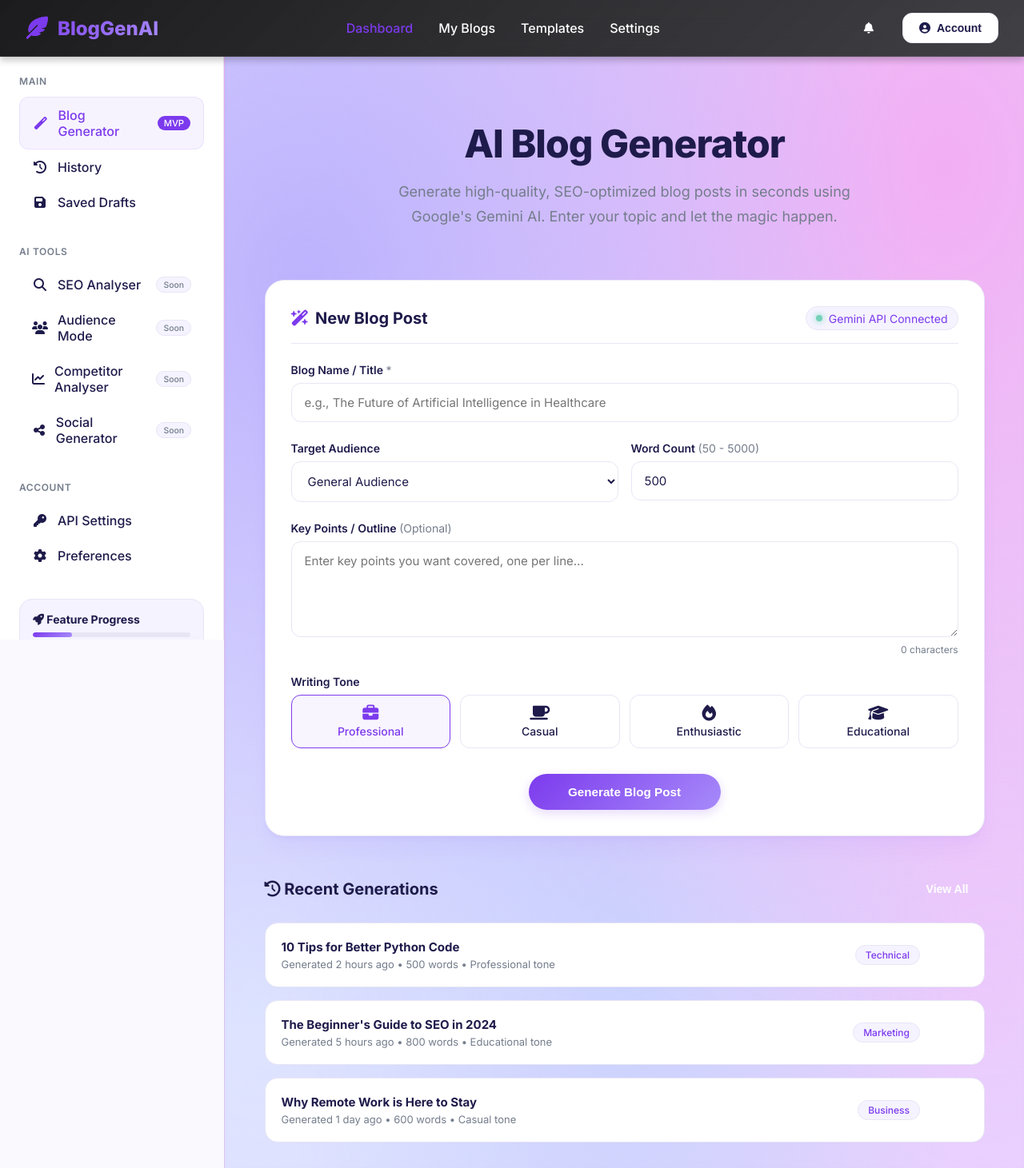
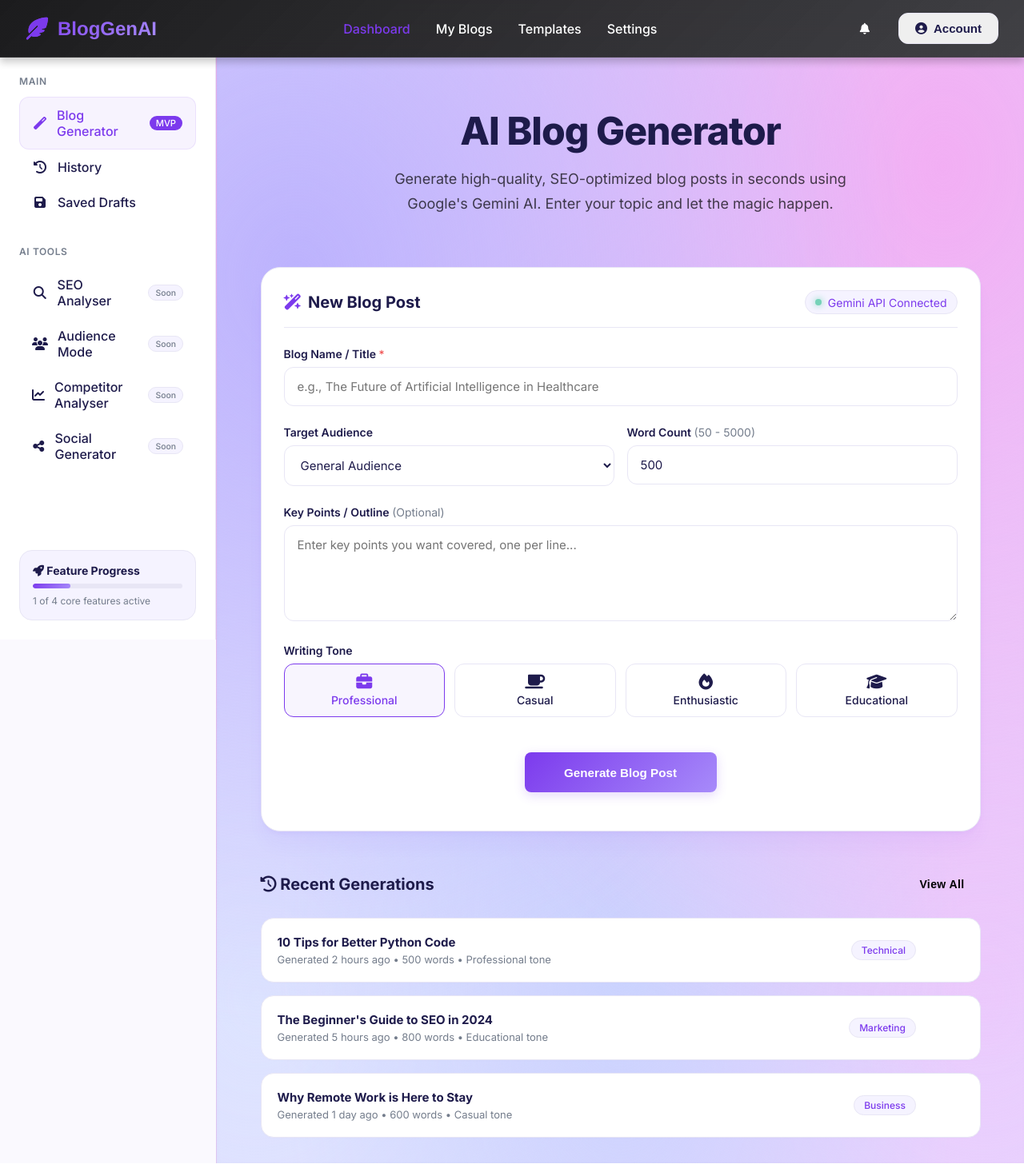
Before and after one commit to jerisham/blog-generator-ai, a Django app: page / in a window 1280 px wide. Shown: the whole page at 80% size. Run offline with Django 5.2, Linux system fonts and the light colour scheme; some libraries are stand-ins or nearby versions.

Commit message:
Refactor styles and update HTML structure

```diff
--- a/templates/index.html
+++ b/templates/index.html
@@ -52,7 +52,7 @@
             backdrop-filter: blur(25px);
             -webkit-backdrop-filter: blur(25px);
             border-bottom: none;
-            box-shadow: 0 5px 8px rgba(0, 0, 0, 0.2);
+            box-shadow: 0 6px 9px rgba(0, 0, 0, 0.2);
             border-bottom: 1px solid rgba(255, 255, 255, 0.12);
             z-index: 1000;
             display: flex;
@@ -64,7 +64,8 @@
             align-items: center;
             gap: 0.75rem;
             font-size: 1.5rem;
-            font-weight: 800;
+            font-weight: 600;
+            font-family: Helvetica;
             background: var(--gradient-1);
             -webkit-background-clip: text;
             background-clip: text;
@@ -102,27 +103,33 @@
             box-shadow: 0 6px 20px rgba(124, 58, 237, 0.25);
         }
         .btn-secondary {
-            background: var(--bg-card);
             color: var(--text-primary);
             border: 1px solid var(--border);
+            font-size: 15px;
         }
         .btn-secondary:hover {
-            background: var(--bg-input);
             color: var(--primary);
-            border-color: var(--primary-light);
+            border-color: var(--primary);
         }
         .btn-ghost {
             color: white;
             background: transparent;
+            size: 15px;
         }
         .btn-ghost:hover { color: var(--primary);}
+        .btn-view {
+            color: black;
+            letter-spacing: 0.4px;
+            background: transparent;
+            size: 15px;
+        }
         .main-container {
             display: flex;
             margin-top: 70px;
             min-height: calc(100vh - 70px);
         }
         .sidebar {
-            width: 280px;
+            width: 270px;
             background: var(--bg-card);
             border-right: 1px solid var(--border);
             padding: 1.5rem;
@@ -208,10 +215,10 @@
         }
         .feature-progress p { font-size: 0.75rem; color: var(--text-muted); }
         .content {
-            margin-left: 280px;
+            margin-left: 270px;
             flex: 1;
             padding: 2rem;
-            max-width: calc(100% - 280px);
+            max-width: calc(100% - 270px);
             background-color: #e3dcff; /* Deeper base lavender */
             background-image:
                 radial-gradient(at 10% 20%, rgba(186, 176, 253, 0.95) 0px, transparent 60%),  /* Vibrant Periwinkle Blue */
@@ -225,7 +232,7 @@
         }
         .hero {
             text-align: center;
-            padding: 3rem 0 2rem;
+            padding: 2rem 0 2rem;
             margin-bottom: 2rem;
         }
         .hero h1 {
@@ -237,7 +244,7 @@
         }
         .hero p {
             font-size: 1.125rem;
-            color: var(--text-muted);
+            color: rgba(0, 0, 0, 0.7);
             max-width: 600px;
             margin: 0 auto;
             line-height: 1.7;
@@ -246,7 +253,7 @@
             background: var(--bg-card);
             border: 1px solid var(--border);
             border-radius: 1.5rem;
-            padding: 2rem;
+            padding: 1.75rem;
             max-width: 900px;
             margin: 0 auto;
             box-shadow: var(--shadow-glow);
@@ -298,6 +305,7 @@
             color: var(--text-primary);
         }
         .form-label span { color: var(--text-muted); font-weight: 400; }
+        .form-label span.required { color: var(--error); font-weight: 400; }
         .form-input, .form-textarea, .form-select {
             width: 100%;
             padding: 0.875rem 1rem;
@@ -365,10 +373,11 @@
         }
         .generate-btn {
             width: auto;
+            height: 50px;
             min-width: 240px;
             padding: 0.875rem 2.5rem;
             font-size: 0.95rem;
-            border-radius: 50px;
+            border-radius: 8px;
             display: inline-flex;
             justify-content: center;
             align-items: center;
@@ -435,12 +444,14 @@
             color: var(--text-primary);
         }
         .output-content h1, .output-content h2, .output-content h3 {
-            color: var(--primary-dark);
-            margin: 1.5rem 0 0.75rem;
+            color: black;
+            margin-top: 0px !important;
+            margin-bottom: 4px !important;
+            line-height: 1.2 !important;
         }
         .output-content p { margin-bottom: 1rem; }
         .output-content ul, .output-content ol {
-            margin-left: 1.5rem;
+            margin-left: 1rem;
             margin-bottom: 1rem;
         }
         .history-section {
@@ -508,7 +519,7 @@
         }
         .toast.success { border-color: var(--success); }
         .toast.error { border-color: var(--error); }
-        @media (max-width: 1024px) {
+        @media (max-width: 900px) {
             .sidebar { transform: translateX(-100%); }
             .content { margin-left: 0; max-width: 100%; }
             .tone-grid { grid-template-columns: repeat(2, 1fr); }
@@ -591,18 +602,6 @@
                 </a>
             </div>
 
-            <div class="sidebar-section">
-                <div class="sidebar-title">Account</div>
-                <a href="#" class="sidebar-item">
-                    <i class="fas fa-key"></i>
-                    API Settings
-                </a>
-                <a href="#" class="sidebar-item">
-                    <i class="fas fa-cog"></i>
-                    Preferences
-                </a>
-            </div>
-
             <div class="feature-progress">
                 <h4><i class="fas fa-rocket"></i> Feature Progress</h4>
                 <div class="progress-bar">
@@ -629,7 +628,7 @@
 
                 <form id="blogForm" onsubmit="return false;">
                     <div class="form-group">
-                        <label class="form-label">Blog Name / Title <span>*</span></label>
+                        <label class="form-label">Blog Name / Title <span class="required">*</span></label>
                         <input type="text" class="form-input" id="topic" placeholder="e.g., The Future of Artificial Intelligence in Healthcare" required>
                     </div>
 
@@ -653,7 +652,6 @@
                     <div class="form-group">
                         <label class="form-label">Key Points / Outline <span>(Optional)</span></label>
                         <textarea class="form-textarea" id="outline" placeholder="Enter key points you want covered, one per line..."></textarea>
-                        <div class="char-count"><span id="outlineCount">0</span> characters</div>
                     </div>
 
                     <div class="form-group">
@@ -678,7 +676,7 @@
                         </div>
                     </div>
 
-                    <div class="btn-container">
+                    <div class="btn-container" style="margin-top: 2.75rem; margin-bottom: 1.25rem;">
                         <button type="button" class="btn generate-btn" id="generateBtn">
                             <span class="spinner"></span>
                             <span class="btn-text">Generate Blog Post</span>
@@ -708,7 +706,7 @@
             <div class="history-section">
                 <div class="section-header">
                     <h3><i class="fas fa-clock-rotate-left"></i> Recent Generations</h3>
-                    <button class="btn btn-ghost">View All</button>
+                    <button class="btn btn-view">View All</button>
                 </div>
                 <div class="history-grid" id="historyGrid">
                     <div class="history-item">
```
